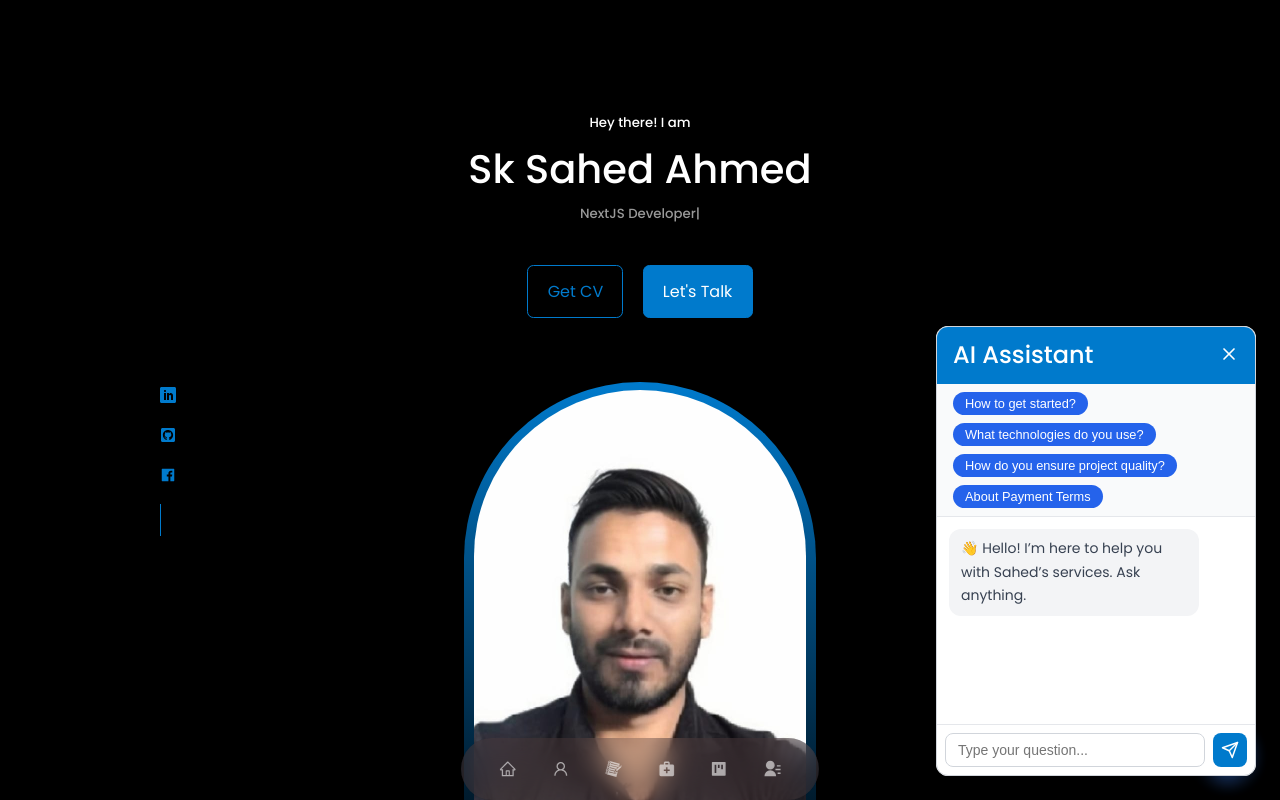
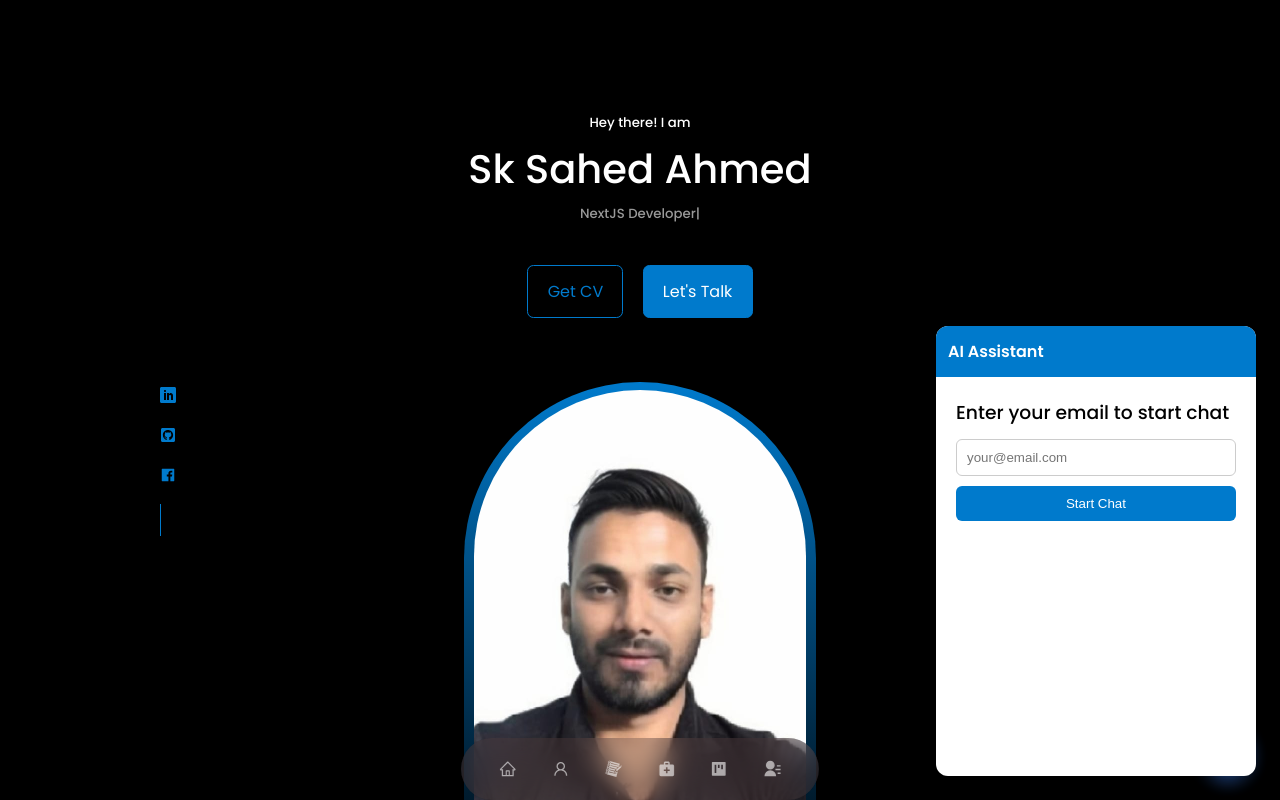
Before and after one commit to sahedalways/React---Portfolio-App-, a React (Create React App) app: page / in a window 1280 px wide. Both pictures are taken after a click on the button "Open AI Chat". Shown: the top 800 px of the page. Built offline with nearby package versions, Linux system fonts and the light colour scheme.

Commit message:
modified

```diff
--- a/src/App.js
+++ b/src/App.js
@@ -1,6 +1,7 @@
 import React, { useEffect, useState } from 'react';
 import { Route, BrowserRouter as Router, Routes } from 'react-router-dom';
 import { HashLoader } from 'react-spinners';
+
 import About from './Components/About/About';
 import BlogDetails from './Components/Blog/BlogDetails';
 import Contact from './Components/Contact/Contact';
@@ -14,9 +15,9 @@ import SeeMore from './Components/Screens/See_More/SeeMore';
 import SeeMoreBlogs from './Components/Screens/See_More_Blogs/SeeMoreBlogs';
 import Services from './Components/Services/Services';
 import Testimonial from './Components/Testimonial/Testimonial';
+
 import ChatLauncher from './Components/common/ChatLauncher';
 import ChatContainer from './Components/common/ChatContainer';
-import TranslationLauncher from './Components/common/TranslationLauncher';
 
 const App = () => {
     const [loading, setLoading] = useState(false);
@@ -24,28 +25,9 @@ const App = () => {
     const [email, setEmail] = useState('');
     const [isChatAllowed, setIsChatAllowed] = useState(false);
 
-    useEffect(() => {
-        setLoading(true);
-        setTimeout(() => {
-            setLoading(false);
-        }, 1000);
-    }, []);
-
-    const handleStartChat = () => {
-        if (!email.includes('@')) {
-            alert('Valid email required');
-            return;
-        }
-        const savedEmail = localStorage.getItem('chat_email');
-
-        if (savedEmail) {
-            setEmail(savedEmail);
-            setIsChatAllowed(true);
-        }
-
-        setShowChat(true);
-    };
-
+    // ========================
+    // INIT (loading + localStorage check)
+    // ========================
     useEffect(() => {
         setLoading(true);
 
@@ -61,74 +43,143 @@ const App = () => {
         }
     }, []);
 
+    // ========================
+    // START CHAT (save email)
+    // ========================
+    const handleStartChat = () => {
+        if (!email || !email.includes('@')) {
+            alert('Valid email required');
+            return;
+        }
+
+        localStorage.setItem('chat_email', email);
+        setIsChatAllowed(true);
+    };
+
+    // ========================
+    // OPEN CHAT
+    // ========================
+    const handleOpenChat = () => {
+        console.log('Opening chat...');
+        const savedEmail = localStorage.getItem('chat_email');
+
+        if (savedEmail) {
+            setEmail(savedEmail);
+            setIsChatAllowed(true);
+        } else {
+            setIsChatAllowed(false);
+        }
+
+        setShowChat(true);
+    };
+
     return (
         <>
             {loading ? (
                 <HashLoader color="#007ACC" loading={loading} className="override" size={100} />
             ) : (
                 <>
-                    {/* <TranslationLauncher /> */}
+                    {/* Chat Launcher */}
+                    <ChatLauncher onClick={handleOpenChat} />
 
-                    <ChatLauncher onClick={() => setShowChat(true)} />
                     <Router>
                         <div style={{ overflow: 'hidden' }}>
                             <Navbar />
 
                             <Routes>
-                                <Route exact path="/" element={<Home />} />
+                                <Route path="/" element={<Home />} />
+                                <Route path="/about" element={<About />} />
+                                <Route path="/experience" element={<Experience />} />
+                                <Route path="/services" element={<Services />} />
+                                <Route path="/portfolio" element={<Portfolio />} />
+                                <Route path="/testimonial" element={<Testimonial />} />
+                                <Route path="/contact" element={<Contact />} />
+                                <Route path="/projects" element={<SeeMore />} />
+                                <Route path="/blogs" element={<SeeMoreBlogs />} />
+                                <Route path="/blog-details/:id" element={<BlogDetails />} />
+                                <Route path="/project-details/:id" element={<ProjectDetails />} />
+                                <Route path="*" element={<Home />} />
+                            </Routes>
 
-                                <Route exact path="/about" element={<About />} />
-                                <Route exact path="/experience" element={<Experience />} />
-                                <Route exact path="/services" element={<Services />} />
-                                <Route exact path="/portfolio" element={<Portfolio />} />
-                                <Route exact path="/testimonial" element={<Testimonial />} />
-                                <Route exact path="/contact" element={<Contact />} />
-
-                                <Route exact path="/projects" element={<SeeMore />} />
-                                <Route exact path="/blogs" element={<SeeMoreBlogs />} />
-
-                                <Route exact path="/blog-details/:id" element={<BlogDetails />} />
-
-                                <Route
-                                    exact
-                                    path="/project-details/:id"
-                                    element={<ProjectDetails />}
-                                />
-
-                                <Route exact path="*" element={<Home />} />
-                            </Routes>
                             <Footer />
                         </div>
                     </Router>
                 </>
             )}
 
+            {/* =========================
+                EMAIL GATE MODAL
+            ========================= */}
             {showChat && !isChatAllowed && (
-                <div className="fixed inset-0 flex items-center justify-center bg-black/50 z-50">
-                    <div className="bg-white p-5 rounded-lg w-80">
-                        <h2 className="text-lg font-semibold mb-3">
+                <div
+                    style={{
+                        position: 'fixed',
+                        bottom: '1.5rem',
+                        right: '1.5rem',
+                        width: '320px',
+                        height: '450px',
+                        borderRadius: '12px',
+                        zIndex: 2000,
+                        backgroundColor: 'white',
+                        boxShadow:
+                            '0 10px 15px -3px rgba(0,0,0,0.3), 0 4px 6px -4px rgba(0,0,0,0.2)',
+                        display: 'flex',
+                        flexDirection: 'column',
+                        overflow: 'hidden',
+                    }}
+                >
+                    {/* Header */}
+                    <div
+                        style={{
+                            padding: '12px',
+                            background: '#007acc',
+                            color: 'white',
+                            fontWeight: 'bold',
+                        }}
+                    >
+                        AI Assistant
+                    </div>
+
+                    <div style={{ padding: '20px', flex: 1 }}>
+                        <h3 style={{ marginBottom: '10px', color: 'black' }}>
                             Enter your email to start chat
-                        </h2>
+                        </h3>
 
                         <input
                             type="email"
                             placeholder="your@email.com"
-                            className="w-full border p-2 mb-3"
                             value={email}
                             onChange={(e) => setEmail(e.target.value)}
+                            style={{
+                                width: '100%',
+                                padding: '10px',
+                                border: '1px solid #ccc',
+                                borderRadius: '6px',
+                                marginBottom: '10px',
+                            }}
                         />
 
                         <button
-                            className="bg-blue-500 text-white w-full p-2 rounded"
                             onClick={handleStartChat}
+                            style={{
+                                width: '100%',
+                                padding: '10px',
+                                backgroundColor: '#007acc',
+                                color: 'white',
+                                border: 'none',
+                                borderRadius: '6px',
+                                cursor: 'pointer',
+                            }}
                         >
                             Start Chat
                         </button>
                     </div>
                 </div>
             )}
-
-            {showChat && (
+            {/* =========================
+                CHAT UI
+            ========================= */}
+            {showChat && isChatAllowed && (
                 <div className="fixed bottom-20 right-6 w-80 max-w-full z-50 shadow-lg">
                     <ChatContainer isOpen={showChat} setIsOpen={setShowChat} email={email} />
                 </div>
```
Also changed, not shown: src/Components/common/ChatLauncher.jsx (+8 -12 lines).
